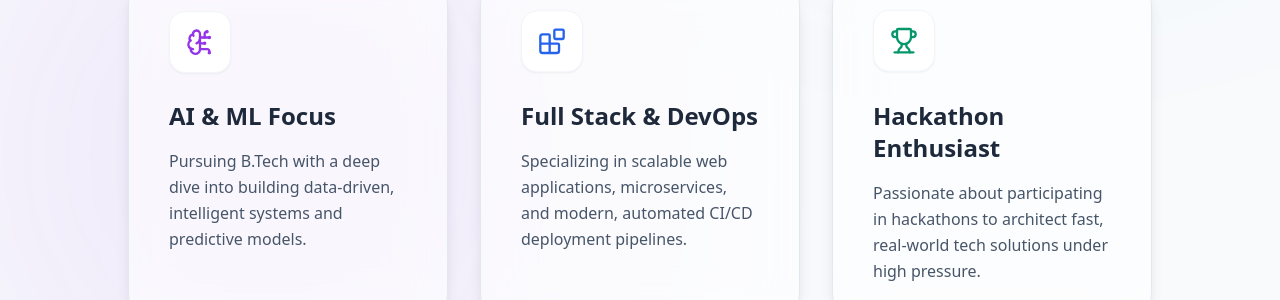
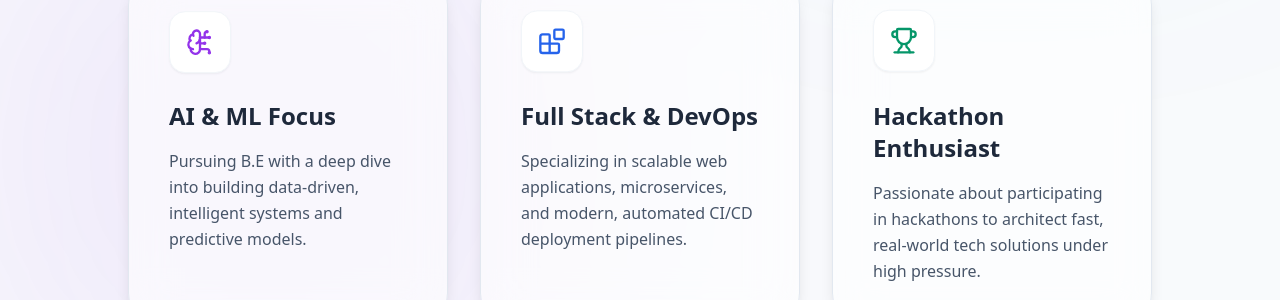
Before and after one commit to sanjai0305/portfolio, a React (Vite) app: page / in a window 1280 px wide. Shown: the part 1615-1915 px from the top of the page. Built offline with nearby package versions, Linux system fonts and the light colour scheme; no server answers.

Commit message:
Update About.jsx

```diff
--- a/src/components/About.jsx
+++ b/src/components/About.jsx
@@ -7,7 +7,7 @@ function About() {
     {
       icon: <BrainCircuit className="w-7 h-7" />,
       title: "AI & ML Focus",
-      desc: "Pursuing B.Tech with a deep dive into building data-driven, intelligent systems and predictive models.",
+      desc: "Pursuing B.E with a deep dive into building data-driven, intelligent systems and predictive models.",
       gradient: "from-purple-500 to-fuchsia-500",
       textColor: "text-purple-600 dark:text-purple-400",
       glowColor: "group-hover:shadow-purple-500/20 group-hover:border-purple-500/50"
```
